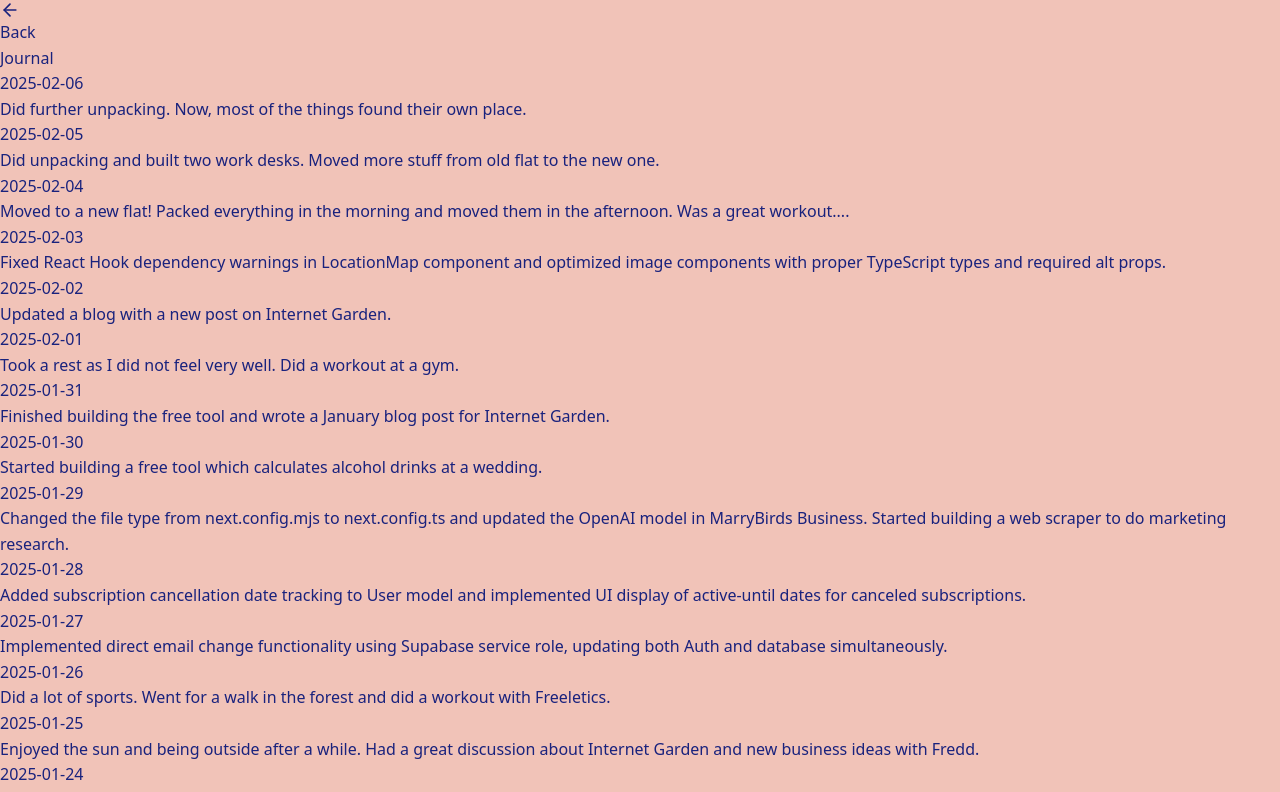
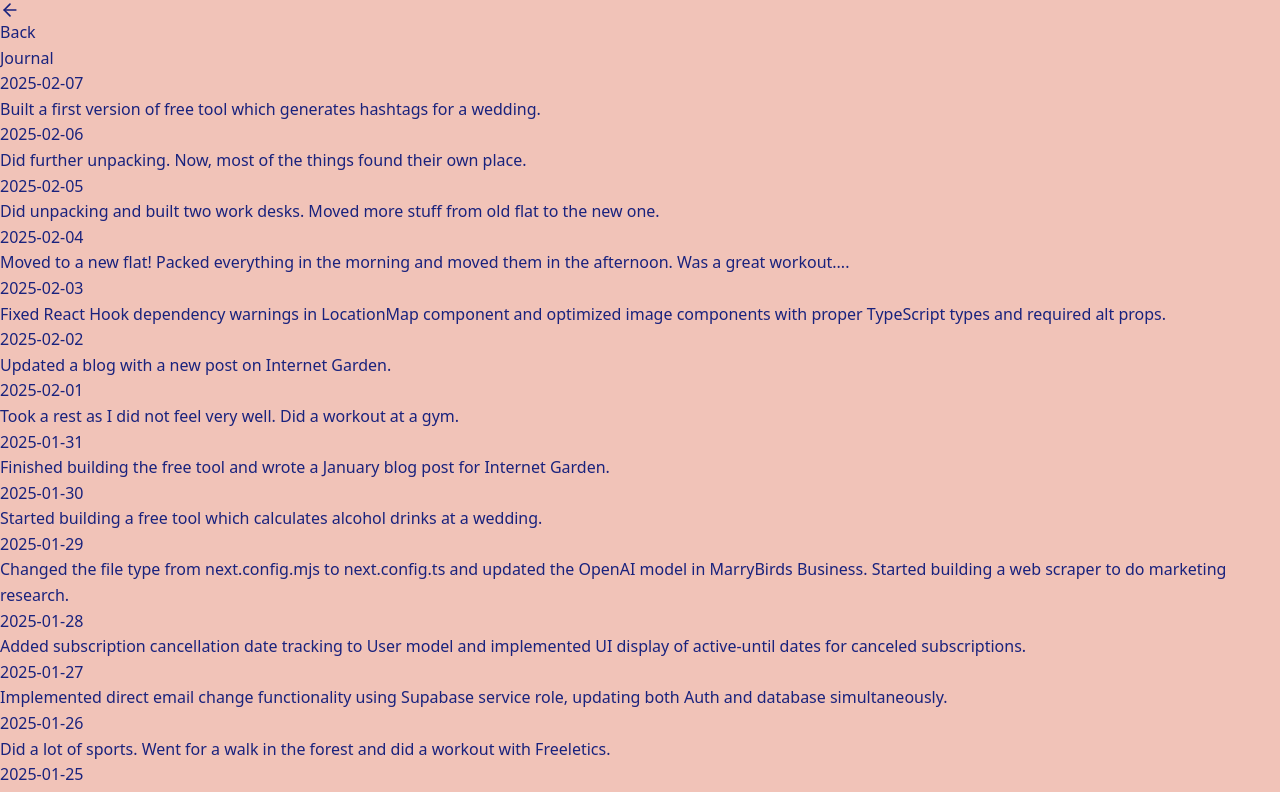
Before and after one commit to minamicode/minamicode.com, a Next.js app: page /journal in a window 1280 px wide. Shown: the top 792 px of the page. Built offline with nearby package versions, Linux system fonts and the light colour scheme.

Commit message:
add a journal entry

```diff
--- a/src/app/_components/JournalEntries.tsx
+++ b/src/app/_components/JournalEntries.tsx
@@ -6,6 +6,10 @@ type JournalEntry = {
 };
 
 const entries: JournalEntry[] = [
+  {
+    date: "2025-02-07",
+    text: "Built a first version of free tool which generates hashtags for a wedding.",
+  },
   {
     date: "2025-02-06",
     text: "Did further unpacking. Now, most of the things found their own place.",
```
